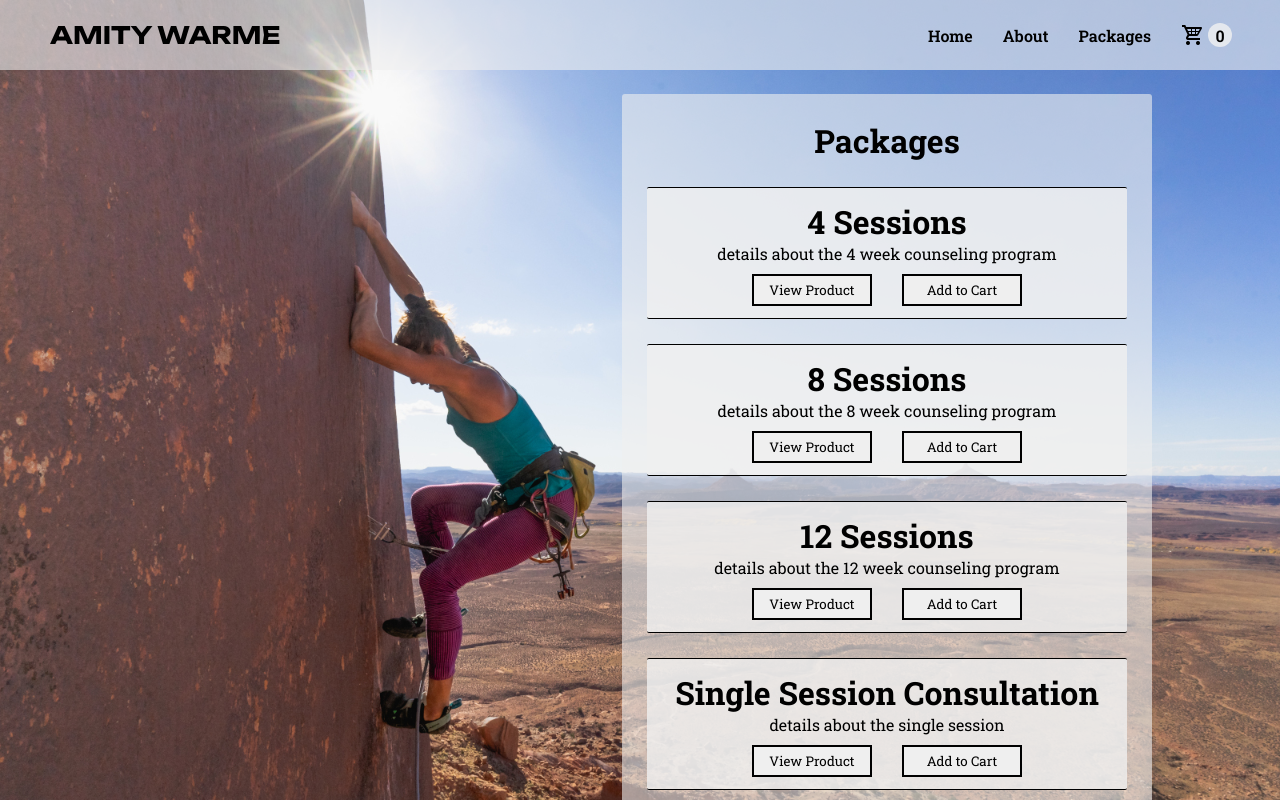
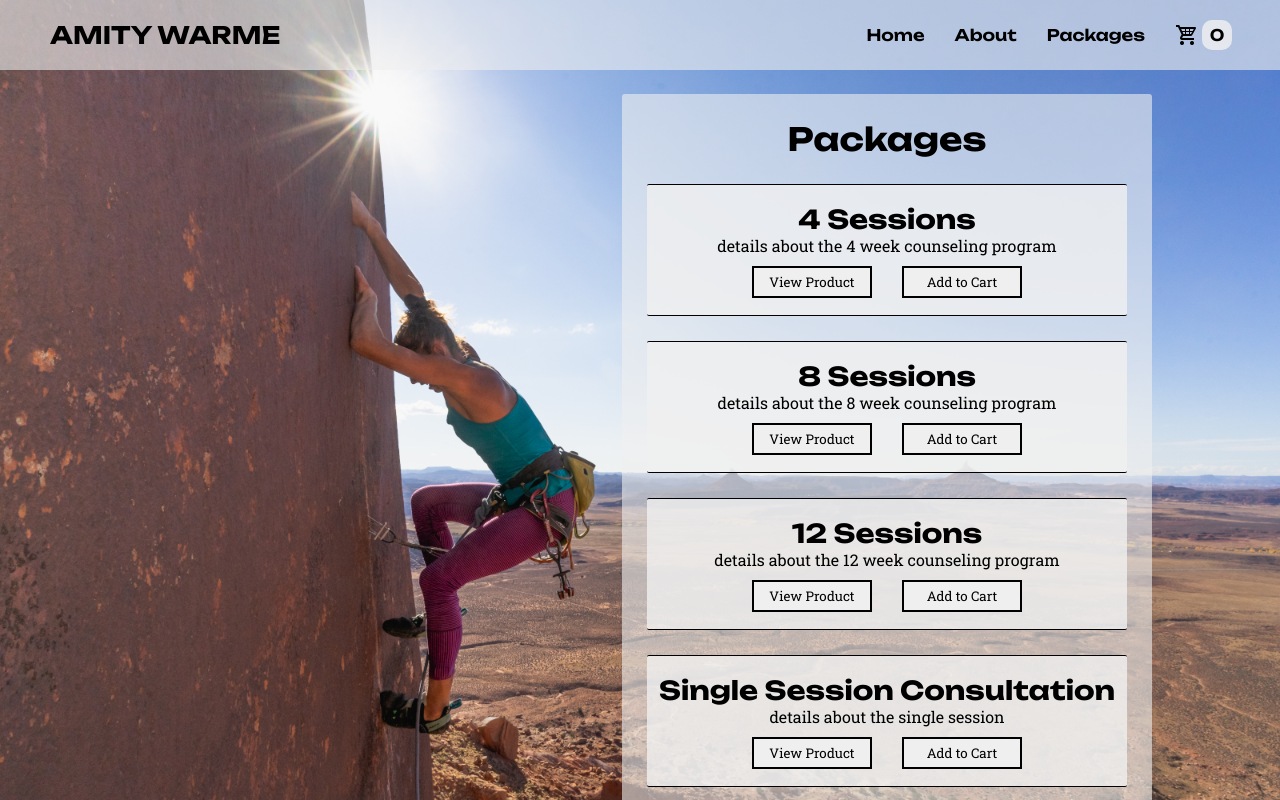
Before and after one commit to connorwarme/shopping-cart, a React (Create React App) app: page /products in a window 1280 px wide. Shown: the top 800 px of the page. Built offline with nearby package versions, Linux system fonts and the light colour scheme.

Commit message:
Incorporate accent font in all page titles and package titles

```diff
--- a/src/App.css
+++ b/src/App.css
@@ -46,6 +46,7 @@ nav {
   display: flex;
 }
 ul > a {
+  font-family: "Unbound", Georgia, 'Times New Roman', Times, serif;
   text-decoration: none;
   color: black;
   font-weight: 600;
@@ -78,10 +79,11 @@ ul > a:hover::after {
   height: 24px;
 }
 .cart-number-bubble {
-  min-width: 24px;
-  height: 24px;
+  font-family: "Unbound", Georgia, 'Times New Roman', Times, serif;
+  min-width: 30px;
+  height: 30px;
   background-color: rgba(241, 241, 241, 0.8);
-  border-radius: 12px;
+  border-radius: 10px;
   margin: 0 3px;
   display: flex;
   justify-content: center;
--- a/src/style/About.css
+++ b/src/style/About.css
@@ -13,6 +13,7 @@
     border-radius: 3px;
 }
 .about-content h1 {
+    font-family: "Unbound", Georgia, 'Times New Roman', Times, serif;
     font-size: 64px;
     padding: 10px;
 }
--- a/src/style/Cart.css
+++ b/src/style/Cart.css
@@ -13,6 +13,7 @@
     border-radius: 3px;
 }
 .cart-content > h1 {
+    font-family: "Unbound", Georgia, 'Times New Roman', Times, serif;
     margin: 10px 0;
 }
 .cart-content > ul {
@@ -29,6 +30,8 @@ li > * {
     padding: 2px 0;
 }
 .cart-item-title > a {
+    font-family: "Unbound", Georgia, 'Times New Roman', Times, serif;
+    font-size: 24px;
     text-decoration: none;
     color: black;
 }
--- a/src/style/Product.css
+++ b/src/style/Product.css
@@ -17,6 +17,9 @@
     flex-direction: column;
     justify-content: space-evenly;
     align-items: center;
+}
+.product > h1 {
+    font-family: "Unbound", Georgia, 'Times New Roman', Times, serif;
 }
 .adjust-container > button {
     height: 35px;
--- a/src/style/Products.css
+++ b/src/style/Products.css
@@ -13,6 +13,7 @@
     border-radius: 3px;
 }
 .products-title {
+    font-family: "Unbound", Georgia, 'Times New Roman', Times, serif;
     margin-top: 25px;
 }
 .product-card {
@@ -27,6 +28,10 @@
     align-items: center;
     border-top: 1px solid black;
     border-bottom: 1px solid black;
+}
+.product-card > h1 {
+    font-family: "Unbound", Georgia, 'Times New Roman', Times, serif;
+    font-size: 26px;
 }
 .product-buttons {
     display: grid;
```
